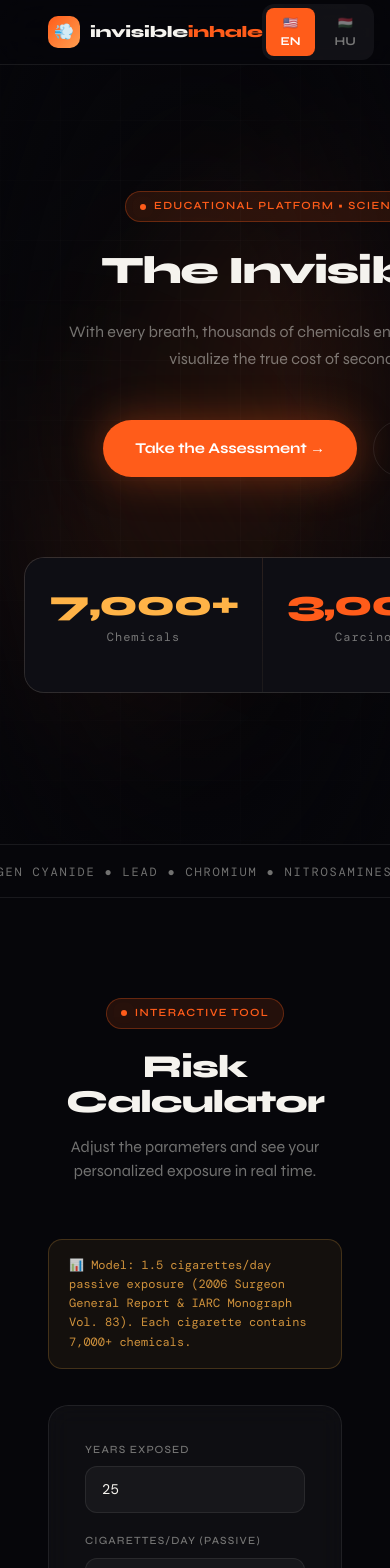
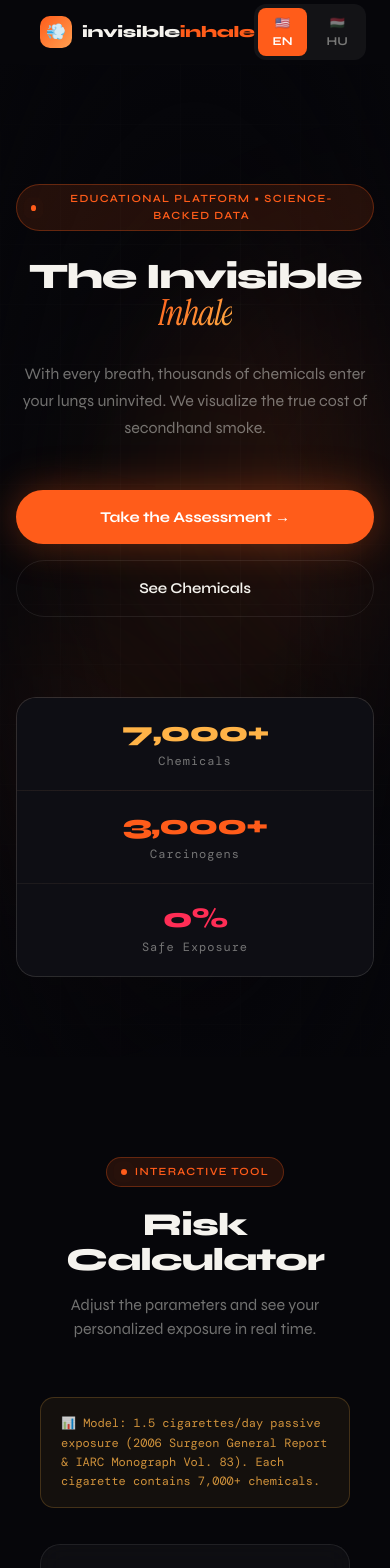
Before and after one commit to donatcs/invisible-inhale, a Next.js app: page / in a window 390 px wide. Shown: the top 1568 px of the page. Built offline with nearby package versions, Linux system fonts and the light colour scheme; a web font is replaced by a local one.

Commit message:
fix: make the UI responsive on mobile

```diff
--- a/app/page.tsx
+++ b/app/page.tsx
@@ -218,10 +218,33 @@ const FontLink = () => (
     ::-webkit-scrollbar-thumb { background: rgba(255,92,26,.4); border-radius: 3px; }
 
     /* ── Responsive ─────────────────────────── */
+    .grid-3 { grid-template-columns: repeat(3, 1fr); }
+    .grid-2 { grid-template-columns: repeat(2, 1fr); }
+    .stats-strip { grid-template-columns: repeat(3, 1fr); }
+    .hero-btns { flex-direction: row; }
+    .chem-table-wrap { overflow-x: auto; -webkit-overflow-scrolling: touch; }
+    .chem-use-col { display: table-cell; }
+    .nav-logo-text { display: inline; }
+
     @media (max-width: 768px) {
-      .hero-title { font-size: clamp(36px, 10vw, 80px) !important; }
       .grid-3 { grid-template-columns: 1fr !important; }
       .grid-2 { grid-template-columns: 1fr !important; }
+      .stats-strip { grid-template-columns: 1fr !important; }
+      .hero-btns { flex-direction: column !important; align-items: stretch !important; }
+      .hero-btns a { text-align: center !important; justify-content: center !important; }
+      .chem-use-col { display: none !important; }
+      .section-pad { padding-left: 16px !important; padding-right: 16px !important; }
+      .calc-glass { padding: 20px !important; }
+      .modal-box { padding: 24px !important; margin: 16px !important; }
+      .timeline-grid { grid-template-columns: 1fr !important; }
+      .action-grid { grid-template-columns: 1fr !important; }
+      .stat-card { padding: 20px !important; }
+      .nav-inner { padding: 0 16px !important; }
+    }
+
+    @media (max-width: 480px) {
+      .stats-strip > div { padding: 20px 12px !important; }
+      .stats-strip > div > div:first-child { font-size: 28px !important; }
     }
   `}</style>
 );
@@ -381,19 +404,7 @@ export default function SmokeTracker() {
         }}
       >
         {/* ── NAV ─────────────────────────────────────────────────── */}
-        <nav
-          style={{
-            position: "fixed",
-            top: 0,
-            left: 0,
-            right: 0,
-            zIndex: 100,
-            background: "rgba(6,6,10,.8)",
-            backdropFilter: "blur(20px)",
-            borderBottom: "1px solid var(--border)",
-            padding: "0 24px",
-          }}
-        >
+        <nav className="nav-inner">
           <div
             className="container"
             style={{
@@ -428,7 +439,6 @@ export default function SmokeTracker() {
                 invisible<span style={{ color: "var(--orange)" }}>inhale</span>
               </span>
             </div>
-
             <div
               style={{
                 display: "flex",
@@ -459,6 +469,7 @@ export default function SmokeTracker() {
         {/* ── HERO ────────────────────────────────────────────────── */}
         <section
           ref={heroRef}
+          className="section-pad"
           style={{
             position: "relative",
             minHeight: "100vh",
@@ -467,7 +478,7 @@ export default function SmokeTracker() {
             alignItems: "center",
             justifyContent: "center",
             textAlign: "center",
-            padding: "120px 24px 80px",
+            padding: "120px 5vw 80px",
             overflow: "hidden",
           }}
         >
@@ -552,7 +563,8 @@ export default function SmokeTracker() {
             style={{
               position: "relative",
               zIndex: 1,
-              maxWidth: 820,
+              maxWidth: "100%",
+              width: "820px",
               margin: "0 auto",
             }}
           >
@@ -568,7 +580,7 @@ export default function SmokeTracker() {
             <h1
               className="hero-title fade-up delay-1"
               style={{
-                fontSize: "clamp(56px, 9vw, 110px)",
+                fontSize: "clamp(36px, 9vw, 110px)",
                 fontWeight: 800,
                 lineHeight: 1.0,
                 letterSpacing: "-.04em",
@@ -590,22 +602,20 @@ export default function SmokeTracker() {
                 {t.hero2}
               </span>
             </h1>
-
             <p
               className="fade-up delay-2"
               style={{
-                fontSize: "clamp(16px, 2vw, 20px)",
+                fontSize: "clamp(16px, 4vw, 20px)",
                 color: "var(--muted)",
                 lineHeight: 1.7,
-                maxWidth: 560,
+                maxWidth: "95vw",
                 margin: "0 auto 48px",
               }}
             >
               {t.heroSub}
             </p>
-
             <div
-              className="fade-up delay-3"
+              className="hero-btns fade-up delay-3"
               style={{
                 display: "flex",
                 gap: 16,
@@ -664,10 +674,9 @@ export default function SmokeTracker() {
                 {isHU ? "Vegyi anyagok" : "See Chemicals"}
               </a>
             </div>
-
             {/* Floating stats strip */}
             <div
-              className="fade-up delay-5"
+              className="stats-strip fade-up delay-5"
               style={{
                 display: "grid",
                 gridTemplateColumns: "repeat(3, 1fr)",
@@ -732,32 +741,11 @@ export default function SmokeTracker() {
           </div>
         </section>
 
-        {/* ── TICKER ──────────────────────────────────────────────── */}
-        <div
-          className="ticker-wrap"
-          style={{ position: "relative", zIndex: 2 }}
-        >
-          <div
-            className="ticker-inner"
-            style={{
-              fontFamily: "var(--mono)",
-              fontSize: 12,
-              color: "var(--muted)",
-              letterSpacing: ".15em",
-            }}
-          >
-            {Array(4)
-              .fill(
-                "● FORMALDEHYDE ● BENZENE ● ARSENIC ● AMMONIA ● POLONIUM-210 ● HYDROGEN CYANIDE ● LEAD ● CHROMIUM ● NITROSAMINES ● ACROLEIN ● 1,3-BUTADIENE ",
-              )
-              .join(" ")}
-          </div>
-        </div>
-
         {/* ── CALCULATOR ──────────────────────────────────────────── */}
         <section
           id="calculator"
-          style={{ padding: "100px 24px", position: "relative" }}
+          className="section-pad"
+          style={{ padding: "100px 5vw", position: "relative" }}
         >
           <div className="container">
             <div style={{ marginBottom: 56, textAlign: "center" }}>
@@ -812,7 +800,7 @@ export default function SmokeTracker() {
 
             {/* Controls grid */}
             <div
-              className="glass"
+              className="glass calc-glass"
               style={{ padding: "36px", marginBottom: 24 }}
             >
               <div
```
